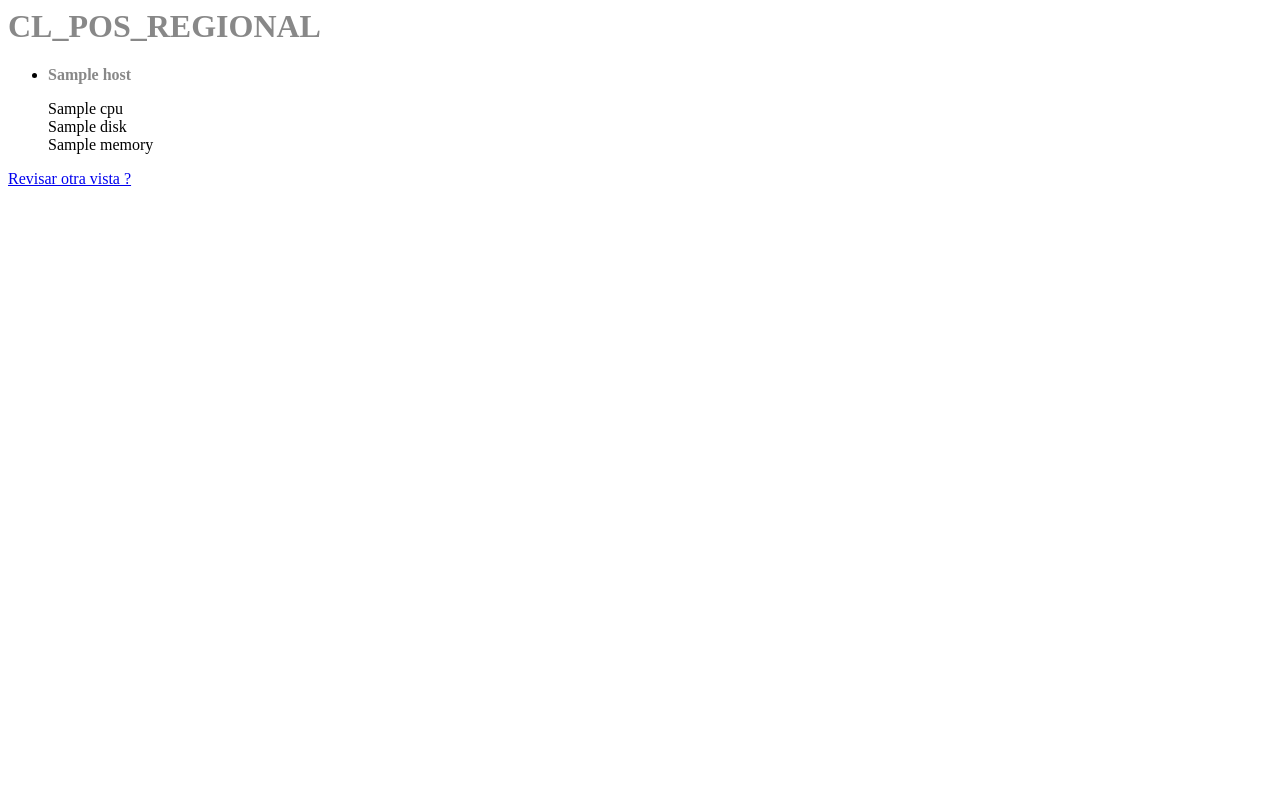
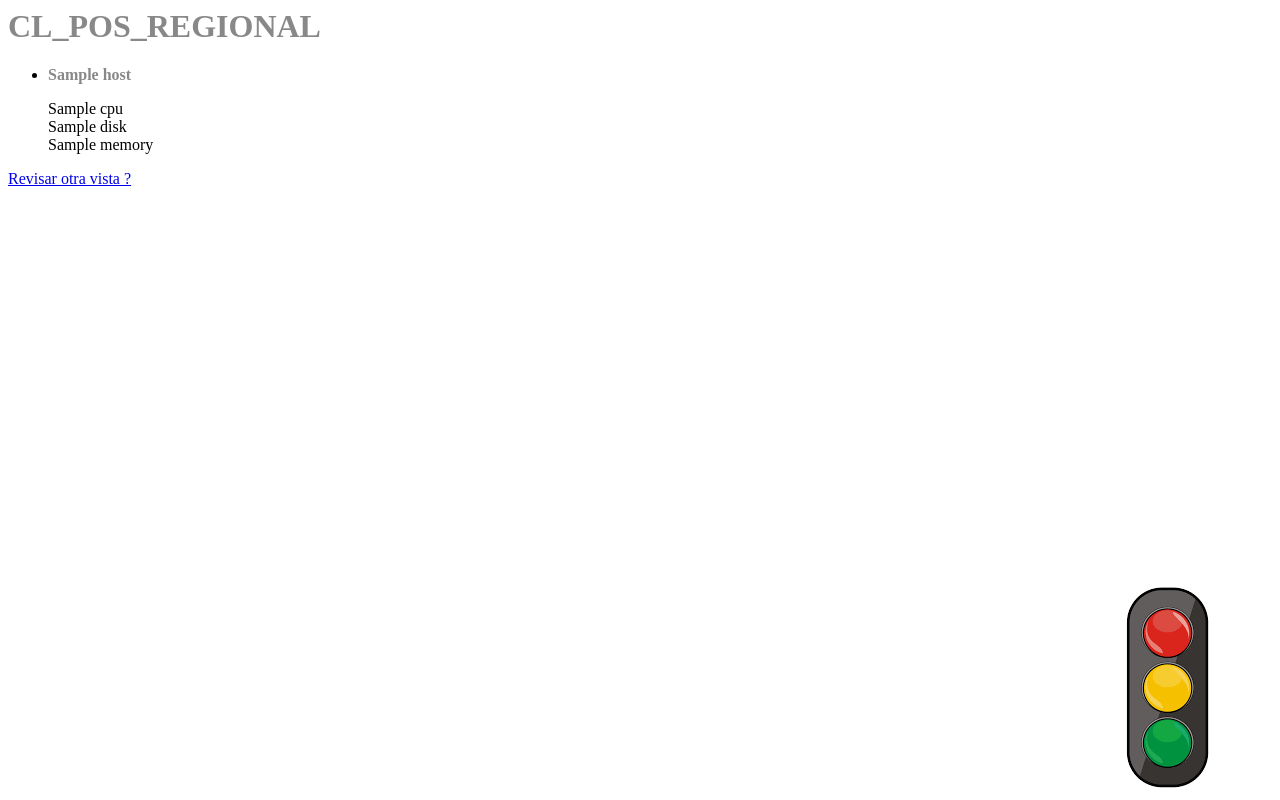
Before and after one commit to githubcj79/ewatch, a Django app: template ewatch/early/templates/early/view.html in a window 1280 px wide. Run offline with Django 3.2, Linux system fonts and the light colour scheme; data comes from the database, SQL or seed files in the repository; the template is opened without the code that fills it: values that come from a table or form of the project are taken from there, most other values are stand-ins (such as "Sample title", 1, 10 or a date in 2020); parts of the project's set-up code (start-up, migrations or seed data) failed here and were passed over.

Commit message:
Semaphoro right bottom.

```diff
--- a/ewatch/early/static/early/style.css
+++ b/ewatch/early/static/early/style.css
@@ -1,3 +1,7 @@
 li a {
     color: green;
 }
+
+body {
+    background: white url("images/semaforo.png") no-repeat right bottom;
+}
--- a/ewatch/early/templates/early/index.html
+++ b/ewatch/early/templates/early/index.html
@@ -1,7 +1,3 @@
-{% load static %}
-
-<link rel="stylesheet" type="text/css" href="{% static 'early/style.css' %}" />
-
 {% if country_list %}
     <ul>
     {% for country in country_list %}
--- a/ewatch/early/templates/early/view.html
+++ b/ewatch/early/templates/early/view.html
@@ -1,3 +1,8 @@
+{% load static %}
+
+<link rel="stylesheet" type="text/css" href="{% static 'early/style.css' %}" />
+
+
 <h1 style="color: {{ group.color }}">{{ view.view_text }}</h1>
 
 {% block content %}
```
